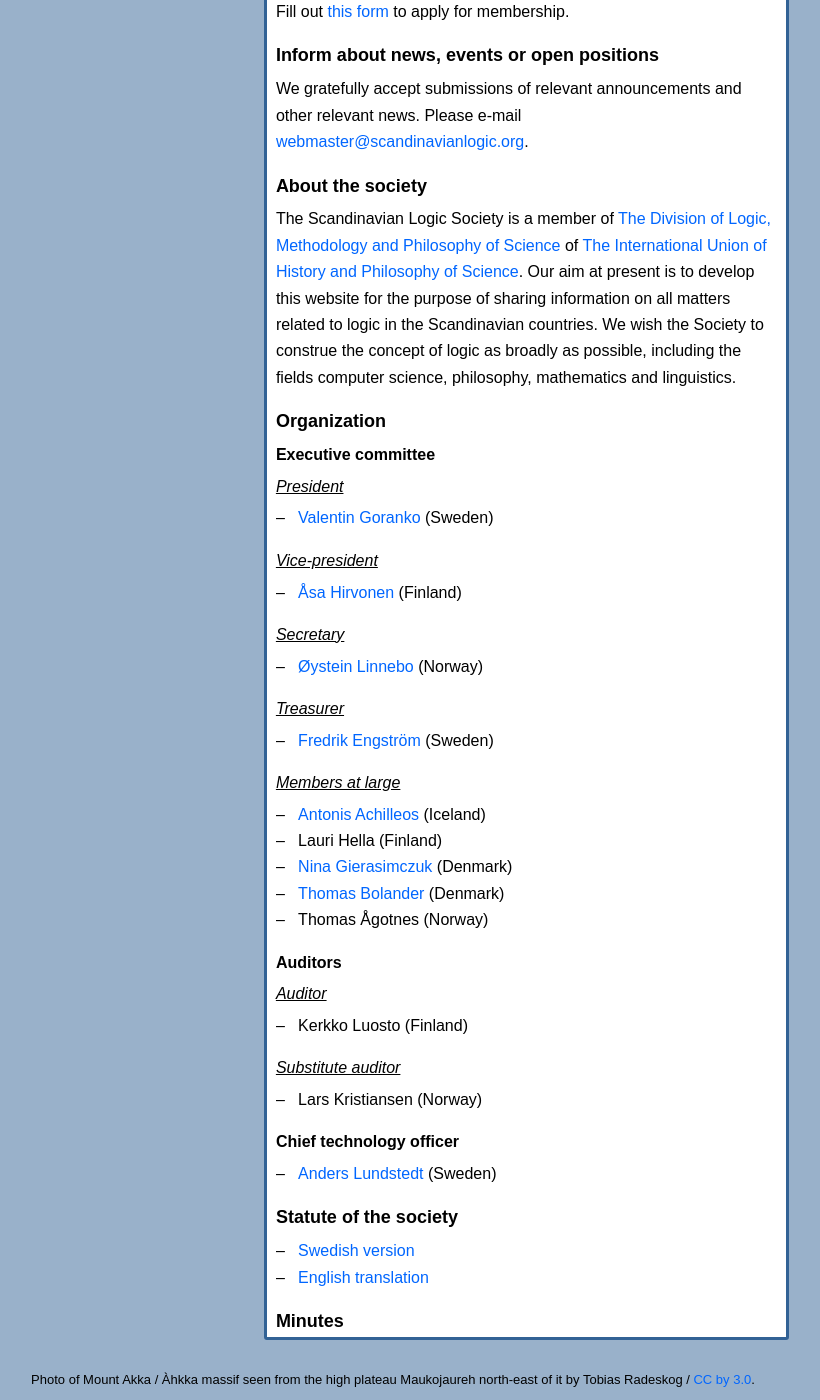
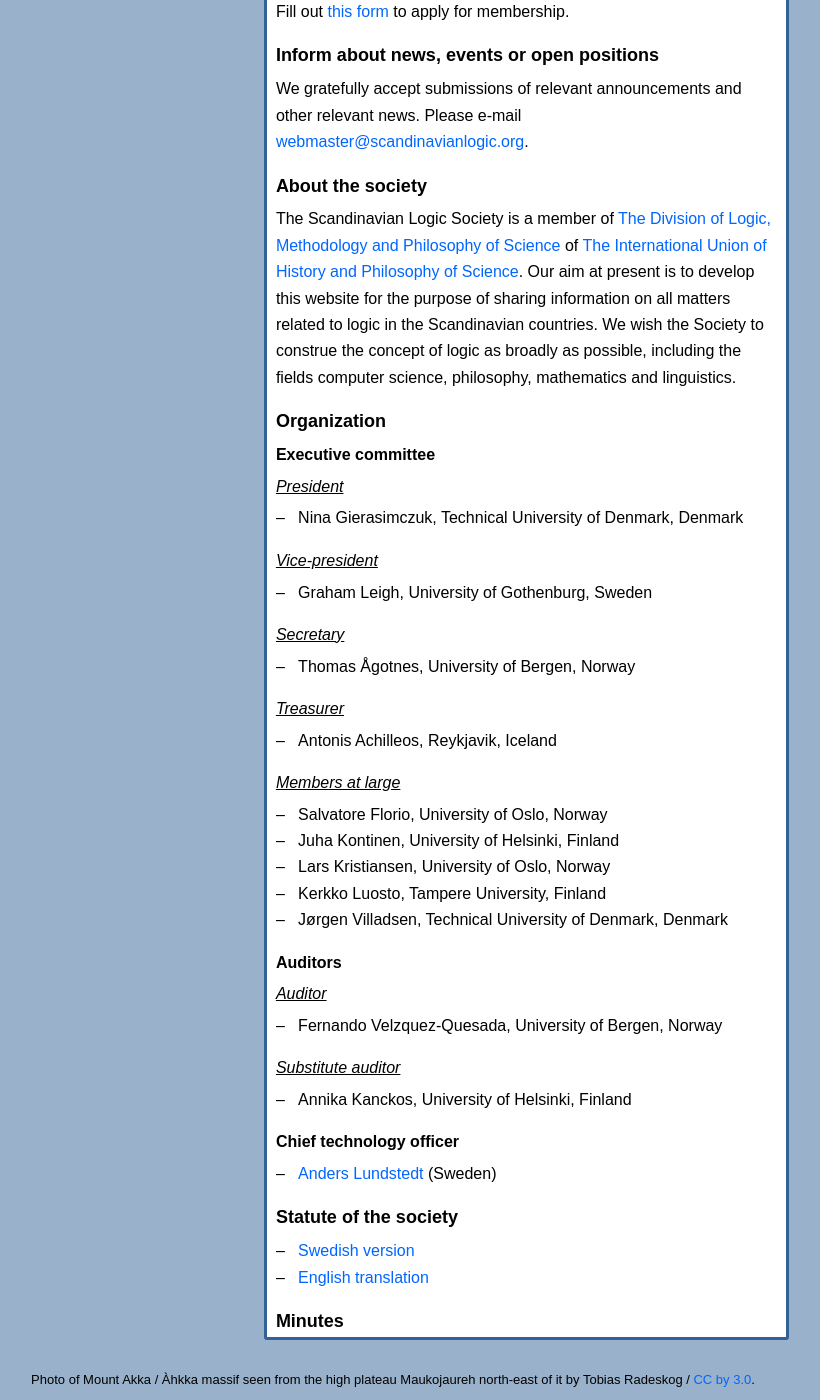
Before and after one commit to scandinavianlogic/scandinavianlogic.github.io, a Jekyll site: the page built from index.md, in a window 1280 px wide and 1400 px high, scrolled down 1012 px. Shown: the whole window, without its empty margins (247-1067 px from the left). Built offline with Jekyll 4.4.1, drawn with Linux system fonts in a browser that asks for light colours.

Commit message:
new EC etc

```diff
--- a/index.md
+++ b/index.md
@@ -40,31 +40,31 @@ including the fields computer science, philosophy, mathematics and linguistics.
 ### Executive committee
 
 #### President
-- [Valentin Goranko](https://www2.philosophy.su.se/goranko) (Sweden)
+- Nina Gierasimczuk, Technical University of Denmark, Denmark
 
 #### Vice-president
-- [Åsa Hirvonen](http://www.helsinki.fi/~asaekman/) (Finland)
+- Graham Leigh, University of Gothenburg, Sweden
 
 #### Secretary
-- [Øystein Linnebo](http://www.hf.uio.no/ifikk/personer/vit/filosofi/fast/oysteinl/) (Norway)
+- Thomas Ågotnes, University of Bergen, Norway
 
 #### Treasurer
-- [Fredrik Engström](https://flov.gu.se/english/about/staff?userId=xengfr) (Sweden)
+- Antonis Achilleos, Reykjavik, Iceland
 
 #### Members at large
-- [Antonis Achilleos](https://sites.google.com/view/antonisachilleos) (Iceland)
-- Lauri Hella (Finland)
-- [Nina Gierasimczuk](http://www.ninagierasimczuk.com) (Denmark)
-- [Thomas Bolander](https://www2.compute.dtu.dk/~tobo/) (Denmark)
-- Thomas Ågotnes (Norway)
+- Salvatore Florio, University of Oslo, Norway
+- Juha Kontinen, University of Helsinki, Finland
+- Lars Kristiansen, University of Oslo, Norway
+- Kerkko Luosto, Tampere University, Finland
+- Jørgen Villadsen, Technical University of Denmark, Denmark
 
 ### Auditors
 
 #### Auditor
-- Kerkko Luosto (Finland)
+- Fernando Velzquez-Quesada, University of Bergen, Norway
 
 #### Substitute auditor
-- Lars Kristiansen (Norway)
+- Annika Kanckos, University of Helsinki, Finland
 
 ### Chief technology officer
 - [Anders Lundstedt](https://anderslundstedt.com) (Sweden)
```
